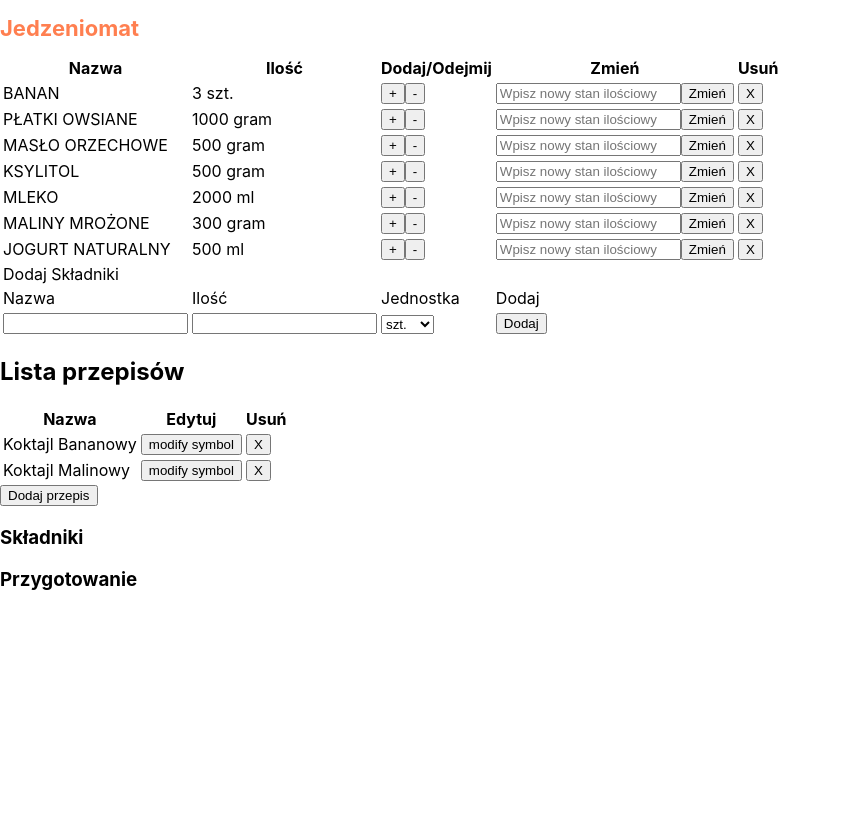
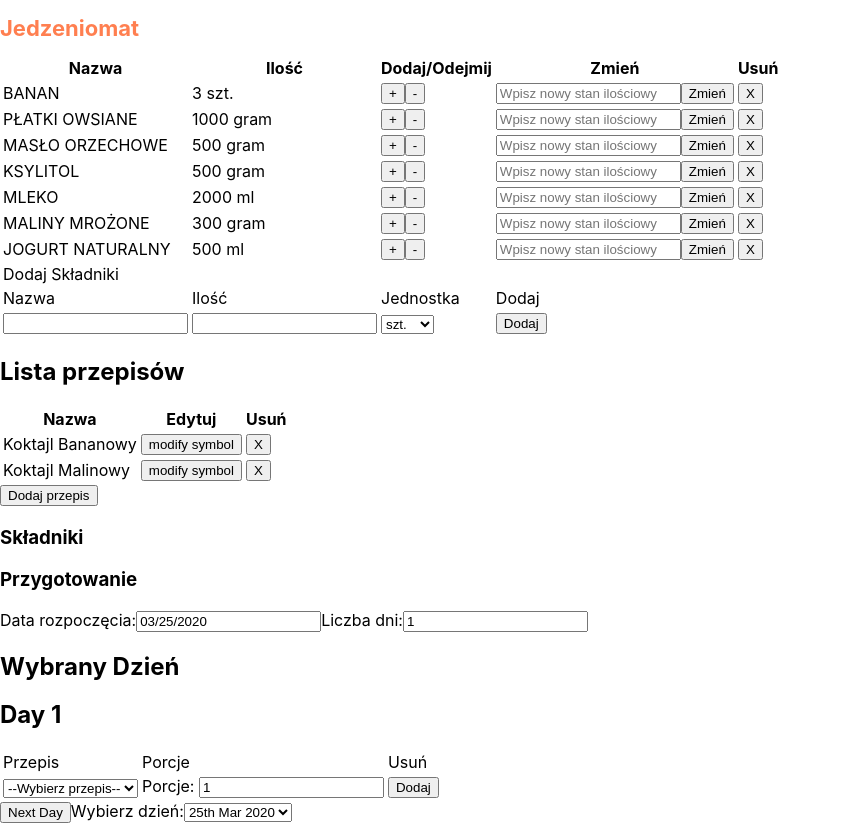
Before and after one commit to L-Glogov/jedzeniomat, a React (Create React App) app: page / in a window 1280 px wide. Shown: the whole page, without its empty margins (0-841 px from the left). Before the commit the page ends 800 px from the top, so only its background shows below. Built offline with nearby package versions, Linux system fonts and the light colour scheme.

Commit message:
Added the first part of the menu component

```diff
--- a/src/App.js
+++ b/src/App.js
@@ -2,7 +2,9 @@ import React, { Component } from 'react';
 import Layout from './containers/Layout/Layout';
 import Fridge from './components/Fridge/Fridge';
 import Recipes from './components/Recipes/Recipes';
+import Menu from './components/Menu/Menu';
 import SelectContext from './context/selectContext';
+import { addDays } from 'date-fns';
 
 class App extends Component {
   state = {
@@ -138,10 +140,27 @@ class App extends Component {
       selectUnitInput: 'szt.',
       tempAddIngs: [],
       tempAddInst: '',
+    },
+    menu: {
+      startDate: new Date(),
+      numDays: 1,
+      recipes: [
+        {
+          date: new Date(),
+          dayNum: 1,
+          recList: []
+        }
+      ]
+    },
+    menuInternal: {
+      menuNumPortInput: 1,
+      menuRecSelect: '--Wybierz przepis--',
+      currentDay: 1
     }
   }
 
-  // ----------Fridge Handlers--------------
+
+  // ----------Fridge Methods--------------
 
   fridgeAddRemHandler = (amount, index) => {
     this.setState((prevState) => {
@@ -210,7 +229,7 @@ class App extends Component {
 
   }
 
-  // ----------Recipes Handlers--------------
+  // ----------Recipes Methods --------------
 
   recipesRemoveHandler = (index) => {
     this.setState((prevState) => {
@@ -287,6 +306,7 @@ class App extends Component {
     this.setState(prevState => {
       const updatedState = {...prevState};
       updatedState.recipesInternal.addRecipeToggle = true;
+      updatedState.recipesInternal.editRecipeToggle = false;
       updatedState.recipesInternal.chosenRecipe = '';
       updatedState.recipesInternal.editName = '';
       updatedState.recipesInternal.newRecipeNameInput = '';
@@ -297,7 +317,7 @@ class App extends Component {
     })
   }
 
-  clearChanges = (updatedState) => {
+  recipesClearChangesAux = (updatedState) => {
     updatedState.recipesInternal.addRecipeToggle = false;
     updatedState.recipesInternal.editRecipeToggle = false;
     updatedState.recipesInternal.addRecIngNameInput = '';
@@ -323,14 +343,89 @@ class App extends Component {
         ingredients: prevState.recipesInternal.tempAddIngs,
         instructions: prevState.recipesInternal.tempAddInst
       });
-      return this.clearChanges(updatedState);
+      return this.recipesClearChangesAux(updatedState);
     })
   }
 
   recipesDiscardHandler = () => {
     this.setState(prevState => {
       const updatedState = {...prevState};
-      return this.clearChanges(updatedState);
+      return this.recipesClearChangesAux(updatedState);
+    })
+  }
+
+  // ----------Menu Methods --------------
+
+  menuInputHandler = (e) => {
+    const name = e.target.name;
+    const value = e.target.value;
+    this.setState((prevState) => {
+      const updatedState = {...prevState};
+      updatedState.menuInternal[name] = value;
+      return updatedState;
+    })
+  }
+
+  menuDateHandler = (date) => {
+    this.setState(prevState => {
+      const updatedState = {...prevState};
+      updatedState.menu.startDate = date;
+      return updatedState;
+    })
+  }
+
+  menuNumDaysHandler = (e) => {
+    const value = parseInt(e.target.value);
+    this.setState((prevState) => {
+      const updatedState = {...prevState};
+      const curNumDays = prevState.menu.numDays;
+      if (value > curNumDays) {
+        for(let n = 1; n <= value - curNumDays; n++) {
+          updatedState.menu.recipes.push({
+            date: addDays(prevState.menu.startDate, curNumDays + n - 1),
+            dayNum: curNumDays + n,
+            recList: []
+          });
+        }
+      } else if (value < curNumDays) {
+        updatedState.menu.recipes.splice(value);
+      }
+      updatedState.menu.numDays = value;
+
+      return updatedState;
+    })
+  }
+
+  menuAddRecHandler = () => {
+    this.setState((prevState) => {
+      if (prevState.menuInternal.menuRecSelect === '--Wybierz przepis--') {
+        return alert("Wybierz przepis!");
+      }
+      const updatedState = {...prevState};
+      const dayInd = updatedState.menu.recipes.findIndex(item => item.dayNum === updatedState.menuInternal.currentDay);
+      updatedState.menu.recipes[dayInd].recList.push({
+        name: prevState.menuInternal.menuRecSelect,
+        portions: prevState.menuInternal.menuNumPortInput
+      });
+      return updatedState;
+    })
+  }
+
+  menuRmvRecHandler = (index, dayInd) => {
+    this.setState((prevState) => {
+      const updatedState = {...prevState};
+      updatedState.menu.recipes[dayInd].recList.splice(index, 1);
+      return updatedState;
+    })
+  }
+
+  menuNextDayHandler = () => {
+    this.setState(prevState => {
+      const updatedState = {...prevState};
+      if (prevState.menuInternal.currentDay < prevState.menu.numDays) {
+        updatedState.menuInternal.currentDay++;
+      }
+      return updatedState;
     })
   }
 
@@ -362,6 +457,17 @@ class App extends Component {
               save={this.recipesSaveHandler}
               discard={this.recipesDiscardHandler}
             />
+            <Menu
+              menu={this.state.menu}
+              recipeList={this.state.recipes}
+              internals={this.state.menuInternal}
+              inputHandler={this.menuInputHandler}
+              dateChg={this.menuDateHandler}
+              numDaysChg={this.menuNumDaysHandler}
+              addRec={this.menuAddRecHandler}
+              rmvRec={this.menuRmvRecHandler}
+              nextDay={this.menuNextDayHandler}
+            />
           </Layout>
         </SelectContext.Provider>
 
--- a/src/components/Menu/Menu.js
+++ b/src/components/Menu/Menu.js
@@ -0,0 +1,96 @@
+import React, { Fragment } from 'react';
+import DatePicker from "react-datepicker";
+import "react-datepicker/dist/react-datepicker.css";
+import { format } from 'date-fns';
+
+const Menu = ( props ) => {
+
+  const dayInd = props.menu.recipes.findIndex(item => item.dayNum === props.internals.currentDay);
+  const recipeList = props.menu.recipes[dayInd].recList.map((item, index) => {
+    return (
+      <tr key={index}>
+        <td>{item.name}</td>
+        <td>{item.portions}</td>
+        <td><button onClick={props.rmvRec.bind(this, index, dayInd)}>X</button></td>
+      </tr>
+    )
+  })
+
+  const recipeOptionList = props.recipeList.map(item => {
+    return (
+      <option value={item.name} key={item.name}>{item.name}</option>
+    )
+  })
+
+  const dayList = props.menu.recipes.map(item => {
+    const formatDate = format(item.date, "do LLL y");
+    return (
+      <option value={formatDate} key={formatDate}>{formatDate}</option>
+    )
+  })
+
+  return (
+    <Fragment>
+      <label>Data rozpoczęcia:</label>
+      <DatePicker
+        selected={props.menu.startDate}
+        onChange={props.dateChg}
+      />
+      <label>Liczba dni:</label>
+      <input
+        type="number"
+        min="1"
+        onChange={props.numDaysChg}
+        value={props.menu.numDays}
+      />
+      <div>
+        <h2>Wybrany Dzień</h2>
+        <h2>Day 1</h2>
+        <table>
+          <thead>
+            <tr>
+              <td>Przepis</td>
+              <td>Porcje</td>
+              <td>Usuń</td>
+            </tr>
+          </thead>
+          <tbody>
+            {recipeList}
+          </tbody>
+          <tfoot>
+            <tr>
+              <td>
+                <select onChange={props.inputHandler} onLoad={props.inputHandler} name="menuRecSelect"  value={props.internals.menuRecSelect}>
+                  <option disabled>--Wybierz przepis--</option>
+                  {recipeOptionList}
+                </select>
+              </td>
+              <td>
+                <label htmlFor="menuNumPortInput">Porcje: </label>
+                <input
+                type="number"
+                name="menuNumPortInput"
+                id="menuNumPortInput"
+                min="1"
+                onChange={props.inputHandler}
+                value={props.internals.menuNumPortInput}
+                />
+              </td>
+              <td>
+                <button onClick={props.addRec}>Dodaj</button>
+              </td>
+            </tr>
+          </tfoot>
+        </table>
+        <button onClick={props.nextDay}>Next Day</button>
+        <label htmlFor="menuSelectDay">Wybierz dzień:</label>
+        <select id="menuSelectDay">
+          {dayList}
+        </select>
+      </div>
+    </Fragment>
+
+  )
+}
+
+export default Menu;
--- a/src/components/Recipes/Recipes.js
+++ b/src/components/Recipes/Recipes.js
@@ -81,7 +81,7 @@ const Recipes = ( props ) => {
               value={props.internals.tempAddInst}
               onChange={props.inputHandler}
             />
-            <label for="recPortInput">Liczba porcji:</label>
+            <label htmlFor="recPortInput">Liczba porcji:</label>
             <input
               type="number"
               name="newRecipePortInput"
```
Also changed, not shown: package.json (+5 -2 lines), 1 other file (tests, documents, lock files or other folders).
